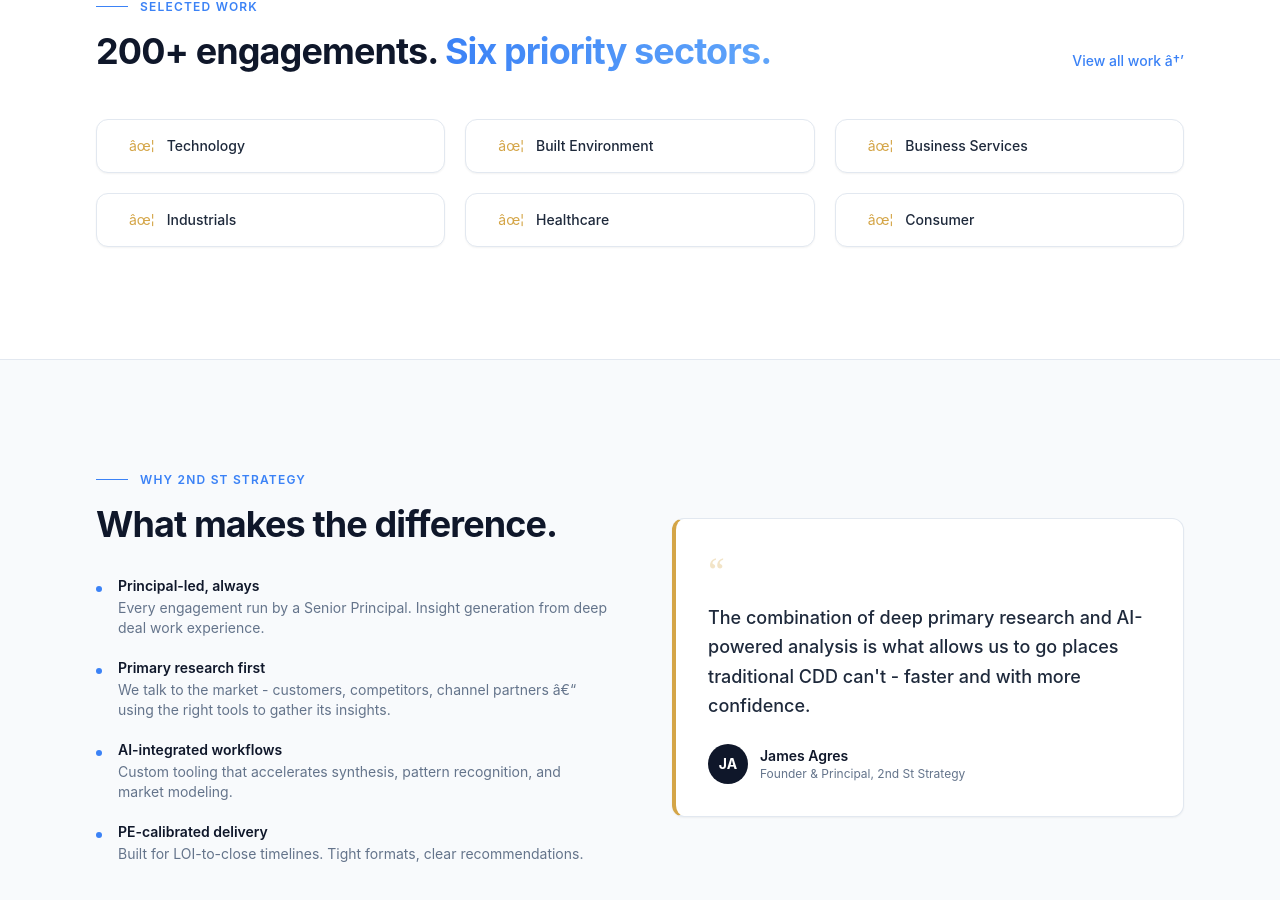
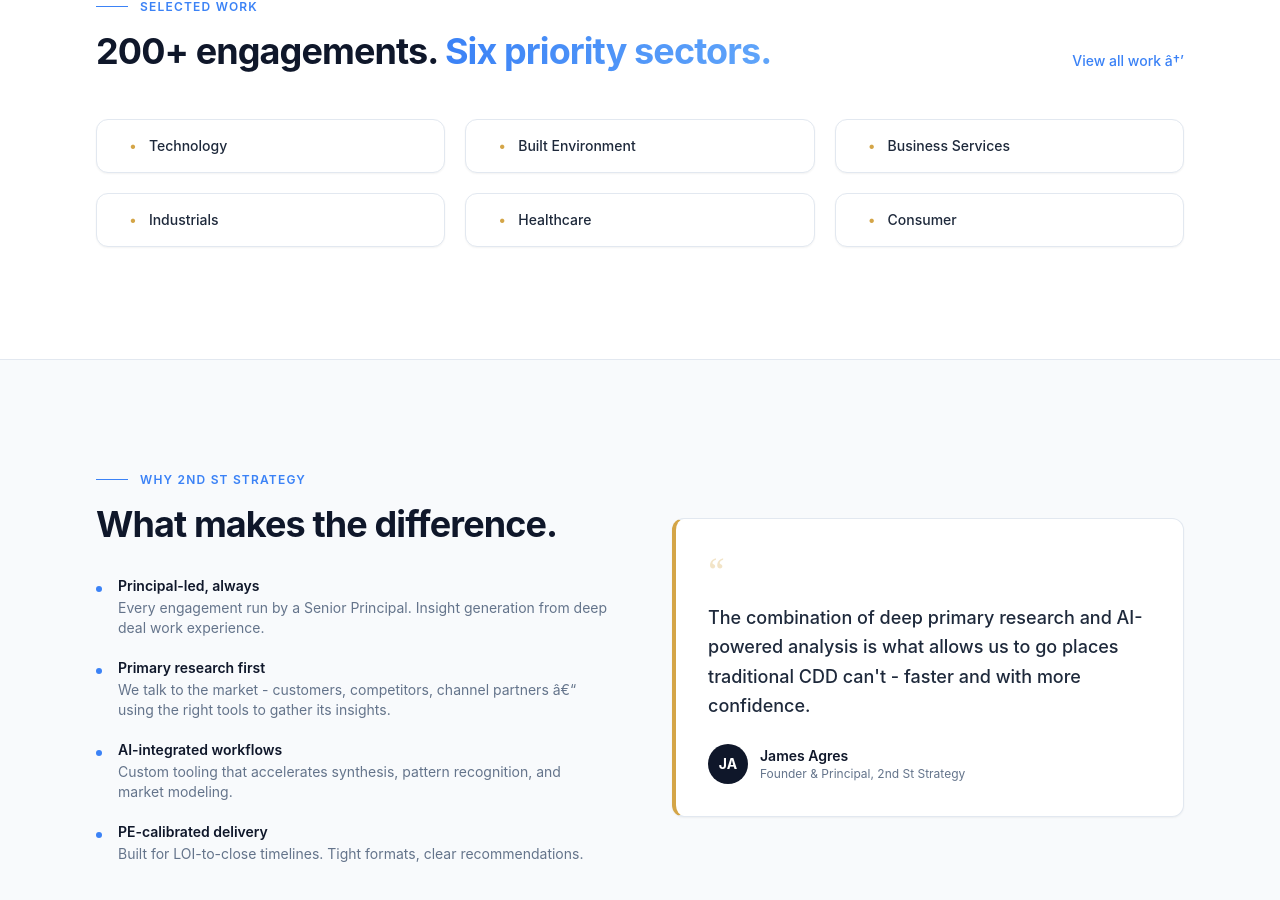
Before and after one commit to jyagres/2nd-st-website, a Next.js app: page / in a window 1280 px wide. Shown: the part 3316-4216 px from the top of the page. Built offline with nearby package versions, Linux system fonts and the light colour scheme.

Commit message:
Fix garbled sector icon encoding

```diff
--- a/src/app/page.tsx
+++ b/src/app/page.tsx
@@ -357,7 +357,7 @@
           <div className="grid sm:grid-cols-2 lg:grid-cols-3 gap-5">
             {sectors.map((s) => (
               <div key={s} className="card-base flex items-center gap-3 py-4 hover:border-accent-blue/30 transition-colors">
-                <span className="text-accent-gold text-sm">âœ¦</span>
+                <span className="text-accent-gold text-sm">•</span>
                 <span className="text-navy-800 font-medium text-sm">{s}</span>
               </div>
             ))}
```
